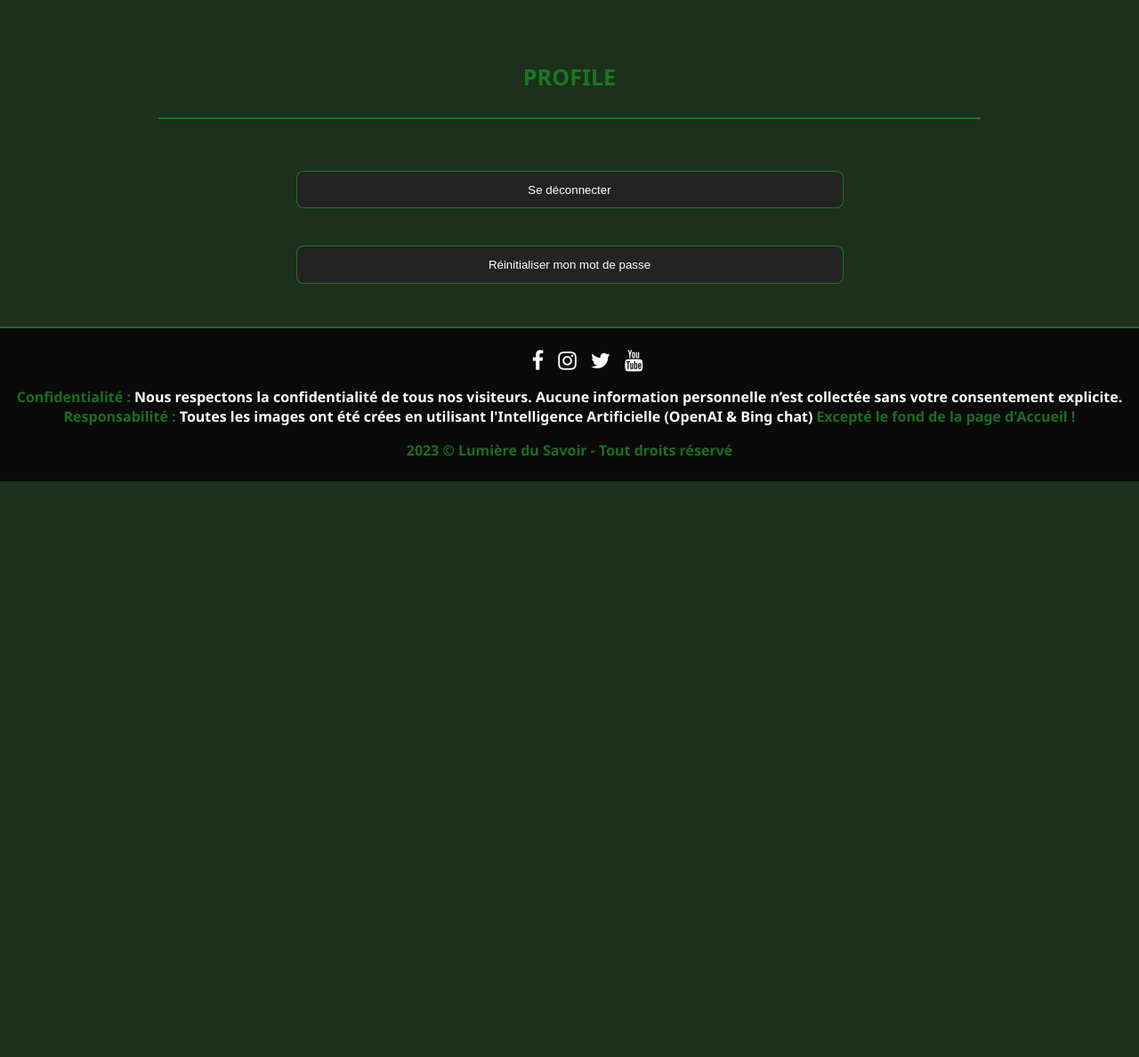
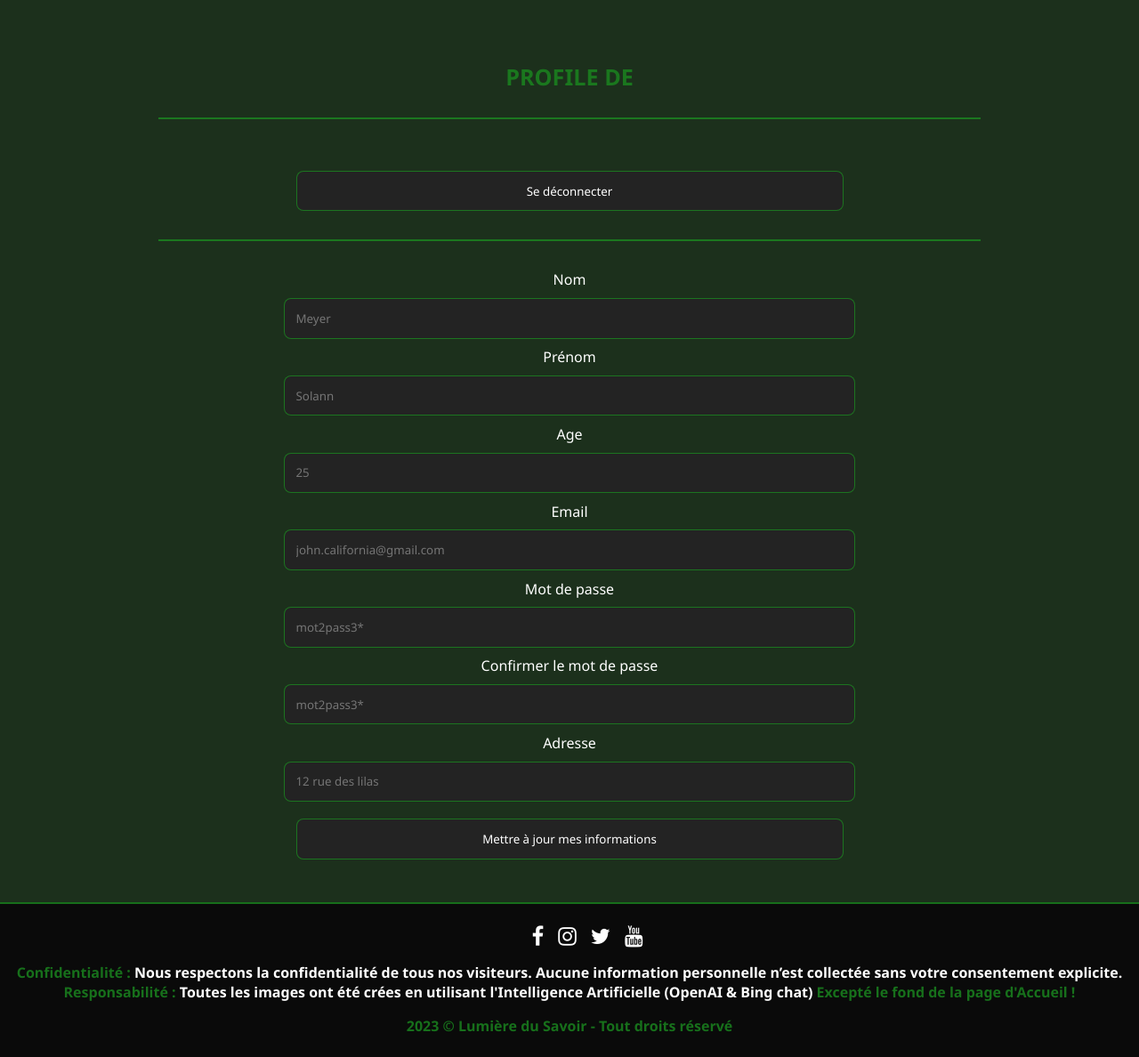
Before and after one commit to Niwer1525/Web-showcase-ASBL, a PHP site: page /profile.php in a window 1280 px wide. Shown: the part 56-1244 px from the top of the page at 89% size. Before the commit the page ends 597 px from the top, so only its background shows below. Run offline with PHP 8.4, Linux system fonts and the light colour scheme; the visitor is signed in with stand-in values (Sample User, id 1).

Commit message:
Edition fixes, Edition profile, made account safer - Allowed user to update member & articles without uploading the image again - Added profile data edition (W.I.P)

```diff
--- a/contact.php
+++ b/contact.php
@@ -47,7 +47,7 @@
         ?>
         <main>
             <!-- Links that may be usefull for the user -->
-            <section class="usefulLinks">
+            <section class="subHeader">
                 <h1>NOUS CONTACTER</h1><hr>
                 <ul>
                     <li><i class="fa fa-map"></i><span> Adresse : </span>Rue de la Science, 23 - 1040 Bruxelles</li>
--- a/css/style.css
+++ b/css/style.css
@@ -23,11 +23,12 @@
     background: #555;
 }
 
-html {
-    background-color: var(--soft-black-color);
+* {
     font-family: 'Segoe UI', Tahoma, Geneva, Verdana, sans-serif;
     color: white;
 }
+
+html { background-color: var(--soft-black-color); }
 
 body { margin: 0px; }
 
@@ -36,7 +37,6 @@
 h1, h2, h3, h4, h5, h6 { color: var(--main-color); }
 
 a {
-    color: white;
     text-decoration: none;
     padding: 0.5rem;
 }
@@ -47,9 +47,7 @@
 }
 
 /* Main header, Only on the 'index' page */
-.phoneHeaderIcon {
-    display: none !important;
-}
+.phoneHeaderIcon { display: none !important; } /* Display icons instead of text while on mobile */
 
 /* @media screen and (max-width: 600px){
     .phoneHeaderIcon {
@@ -211,7 +209,7 @@
 
 /* Section style */
 section {
-    padding: 0 25px 0 25px;
+    padding: 0 25px;
     margin: 3rem 0 3rem 0;
 }
 
@@ -333,7 +331,7 @@
 form textarea { resize: vertical; }
 
 /* Useful links in the 'conctact' page */
-.usefulLinks {
+.subHeader {
     display: flex;
     flex-direction: column;
     align-items: center;
@@ -367,7 +365,7 @@
 }
 
 @keyframes breath {
-    0% {
+    0%, 100% {
         transform: scale(1);
         transform: rotate(0deg);
     }
@@ -378,8 +376,4 @@
     75% {
         transform: rotate(-5deg);
     }
-    100% {
-        transform: scale(1);
-        transform: rotate(0deg);
-    }
 }
--- a/department.php
+++ b/department.php
@@ -10,7 +10,7 @@
             require("inc/nav.inc.php");
         ?>
         <main>
-            <section class="usefulLinks">
+            <section class="subHeader">
                 <h1>DEPARTEMENTS</h1>
                 <hr>
                 <?php
--- a/identification.php
+++ b/identification.php
@@ -26,8 +26,10 @@
                     User::createUser($user->nameUser, $user->lastnameUser, $user->ageUser, $user->emailUser, $user->passwordUser, $user->addressUser);
                     $_SESSION["temp_user"] = $user;
                 } else {
-                    $_SESSION["user"] = serialize(User::login($_POST["email"], $_POST["password"]));
-                    header("Location: ./");
+                    if (User::login($_POST["email"], $_POST["password"]) != NULL) {
+                        $_SESSION["user"] = serialize(User::login($_POST["email"], $_POST["password"]));
+                        header("Location: ./");
+                    }
                 }
             }
 
--- a/index.php
+++ b/index.php
@@ -24,7 +24,7 @@
                 require("inc/nav.inc.php");
             ?>
             <!-- Separator with title section -->
-            <section class="usefulLinks">
+            <section class="subHeader">
                 <h2>DERNIERE ACTUALITES</h2>
                 <hr>
             </section>
@@ -58,7 +58,7 @@
             </section>
 
             <!-- Separator with title section -->
-            <section class="usefulLinks">
+            <section class="subHeader">
                 <h2>QUI SOMMES NOUS ?</h2>
                 <hr>
             </section>
--- a/news.php
+++ b/news.php
@@ -10,7 +10,7 @@
             require("inc/nav.inc.php");
         ?>
         <main>
-            <section class="usefulLinks">
+            <section class="subHeader">
                 <h1>TOUTES LES ACUTALITES</h1>
                 <hr>
                 <?php
--- a/profile.php
+++ b/profile.php
@@ -12,17 +12,23 @@
                     User::logout();
                     header("Location: ./");
                     break;
+                case "update_infos":
+                    if (isset($_GET["passwordUser"]) && isset($_GET["passwordUserConfirm"]) && $_GET["passwordUser"] != $_GET["passwordUserConfirm"]) break;
+                    // User::updateInfos($_GET["nameUser"], $_GET["lastnameUser"], $_GET["ageUser"], $_GET["emailUser"], $_GET["passwordUser"]), $_GET["addressUser"]);
+                    // $user = unserialize($_SESSION["user"]);
+                    break;
+                }
             }
-        }
-    ?>
+            ?>
     <body>
         <?php
+            $user = unserialize($_SESSION["user"]);
             $pageName = 'profile';
             require("inc/nav.inc.php");
         ?>
         <main>
-            <section class="usefulLinks">
-                <h1>PROFILE</h1>
+            <section class="subHeader">
+                <h1>PROFILE DE <?php echo strtoupper($user->nameUser).' '.strtoupper($user->lastnameUser) ?></h1>
                 <hr>
             </section>
             <section>
@@ -30,9 +36,31 @@
                     <input type="hidden" name="mode" value="disconnect"></input>
                     <button type="submit">Se déconnecter</button>
                 </form>
+                <hr>
                 <form action="./profile.php" method="get">
-                    <input type="hidden" name="mode" value="disconnect"></input>
-                    <button type="submit">Réinitialiser mon mot de passe</button>
+                    <input type="hidden" name="mode" value="update_infos"></input>
+                    <label for="nameUser">Nom</label>
+                    <input type="text" name="nameUser" placeholder="Meyer" value="<?php echo $user->lastnameUser ?>"></input>
+
+                    <label for="lastnameUser">Prénom</label>
+                    <input type="text" name="lastnameUser" placeholder="Solann" value="<?php echo $user->nameUser ?>"></input>
+
+                    <label for="ageUser">Age</label>
+                    <input type="number" name="ageUser" placeholder="25" value="<?php echo $user->ageUser ?>"></input>
+
+                    <label for="emailUser">Email</label>
+                    <input type="email" name="emailUser" placeholder="john.california@gmail.com" pattern="[a-zA-Z0-9._%+-]+@[a-zA-Z0-9.-]+\.[a-zA-Z]{2,}" value="<?php echo $user->emailUser ?>"></input>
+
+                    <label for="passwordUser">Mot de passe</label>
+                    <input type="password" name="passwordUser" placeholder="mot2pass3*" pattern="^(?=.*[!@#$%^&*])[a-zA-Z0-9!@#$%^&*]{8,}$" title="Le mot de passe doit contenir au moins 8 caractères et un caractère spécial"></input>
+
+                    <label for="passwordUserConfirm">Confirmer le mot de passe</label>
+                    <input type="password" name="passwordUserConfirm" placeholder="mot2pass3*" pattern="^(?=.*[!@#$%^&*])[a-zA-Z0-9!@#$%^&*]{8,}$" title="Le mot de passe doit contenir au moins 8 caractères et un caractère spécial"></input>
+
+                    <label for="addressUser">Adresse</label>
+                    <input type="text" name="addressUser" placeholder="12 rue des lilas" value="<?php echo $user->addressUser ?>"></input>
+
+                    <button type="submit">Mettre à jour mes informations</button>
                 </form>
             </section>
         </main>
--- a/team.php
+++ b/team.php
@@ -10,7 +10,7 @@
             require("inc/nav.inc.php");
         ?>
         <main>
-            <section class="usefulLinks">
+            <section class="subHeader">
                 <h1>NOTRE EQUIPE</h1>
                 <hr>
                 <?php
```
Also changed, not shown: inc/search.inc.php (+4 -4 lines), php/db_account.php (+30 -4 lines), php/db_article.php (+6 -2 lines), update_object.php (+11 -8 lines).
